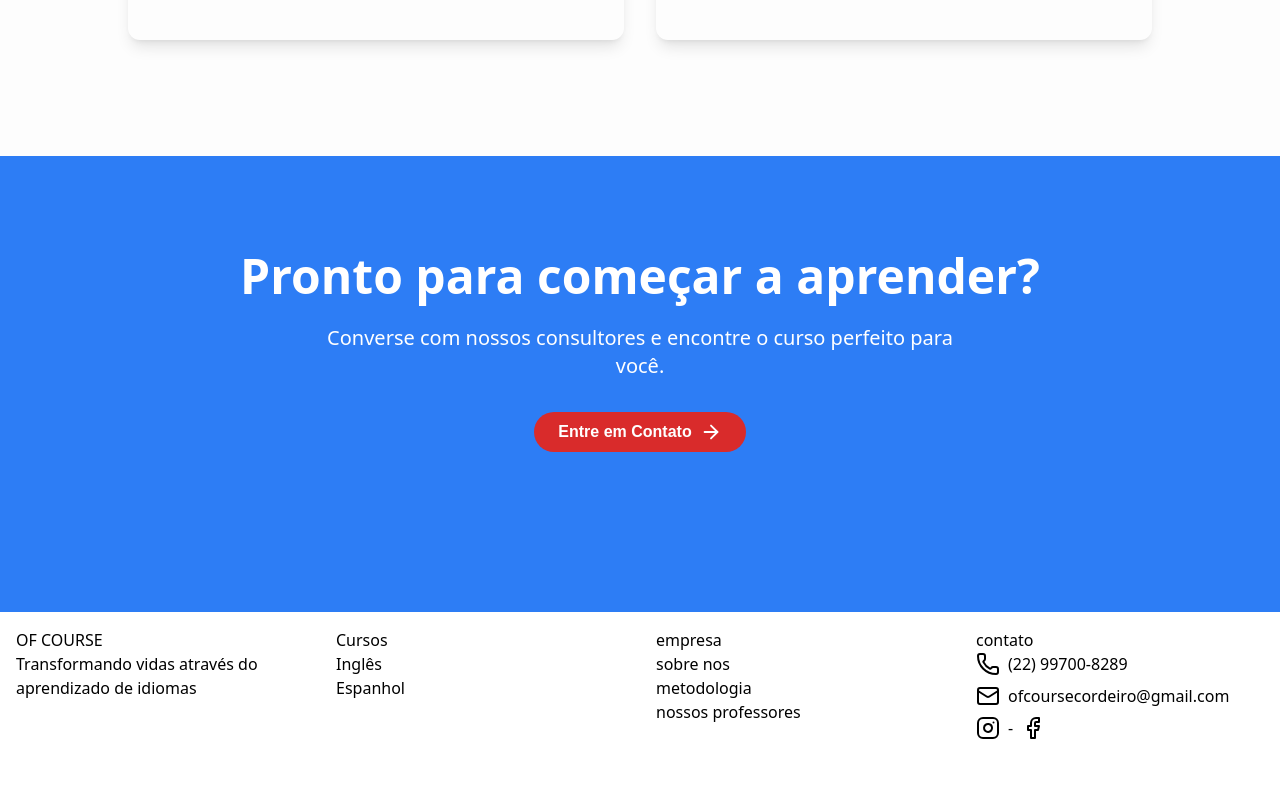
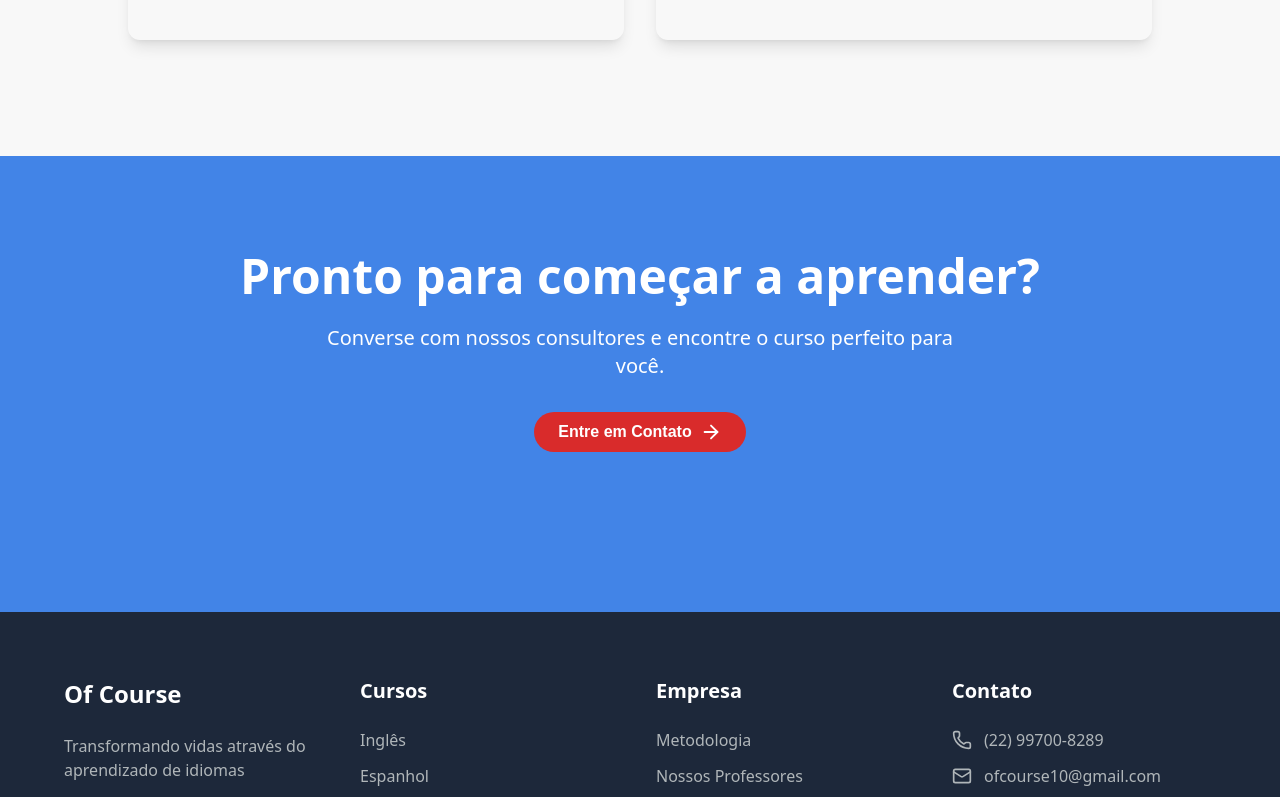
Before and after one commit to mthsimao/of-course, a React (Vite) app: page / in a window 1280 px wide. Shown: the part 2000-2797 px from the top of the page. Before the commit the page ends 2764 px from the top, so only its background shows below. Built offline with nearby package versions, Linux system fonts and the light colour scheme; a web font is replaced by a local one.

Commit message:
atualizando footer

```diff
--- a/src/components/Footer.jsx
+++ b/src/components/Footer.jsx
@@ -1,45 +1,76 @@
 import { Facebook, Instagram, Mail, Phone } from "lucide-react";
-import { Link } from "react-router-dom";
+import { useTranslation } from "react-i18next";
 
 const Footer = () => {
-  const navLinks = [
-    { title: "Inglês", path: "/english" },
-    { title: "Espanhol", path: "/spanish" },
-  ];
+  const { t } = useTranslation()
 
   return (
-    <div className="grid grid-cols-1 sm:grid-cols-2 lg:grid-cols-4">
-
+    <footer className="bg-footer-bg text-white p-12">
+      <div className=" grid grid-cols-1 sm:grid-cols-2 lg:grid-cols-4">
         <div className="footer-div">
-        <h2>OF COURSE</h2>
-        <p>Transformando vidas através do aprendizado de idiomas</p>
+          <h3 className="title">Of Course</h3>
+          <p className="text-footer-link">{t("footer.subTitle")}</p>
         </div>
 
         <div className="footer-div">
-        <h2>Cursos</h2>
-        <ul>
-          {navLinks.map((navLink) => (
-            <li key={navLink.title}>
-              <Link to={navLink.path}>{navLink.title}</Link>
-            </li>
-          ))}
+          <h3>{t("footer.courses")}</h3>
+          <ul className="space-y-3">
+            <li>{t("footer.english")}</li>
+            <li>{t("footer.spanish")}</li>
           </ul>
         </div>
 
         <div className="footer-div">
-        <h2>empresa</h2>
-        <a href="#">sobre nos</a>
-        <a href="#">metodologia</a>
-        <a href="#">nossos professores</a>
+          <h3>{t("footer.company")}</h3>
+          <ul className="space-y-3">
+            <li><a href="">{t("footer.methodology")}</a></li>
+            <li><a href="">{t("footer.ourTeachers")}</a></li>
+            <li><a href="">{t("footer.aboutUs")}</a></li>
+          </ul>
         </div>
 
         <div className="footer-div">
-        <h2>contato</h2>
-        <p className="item"><Phone /> (22) 99700-8289</p>
-        <p className="item"><Mail /> ofcoursecordeiro@gmail.com</p>
-        <p className="item"><Instagram /> - <Facebook /> </p>
+          <h3>{t("footer.contact")}</h3>
+
+          <ul className="space-y-3">
+            <li>
+              <Phone size={20} />
+              <a
+                href="https://api.whatsapp.com/send/?phone=5522997008289&text&app_absent=0"
+                target="_blank"
+              >
+                (22) 99700-8289
+              </a>
+            </li>
+            <li>
+              <Mail size={20} />
+              <span>ofcourse10@gmail.com</span>
+            </li>
+            <li className="flex flex-row items-center gap-3">
+              <a
+                href="https://www.facebook.com/ofcourseenglish"
+                target="_blank"
+              >
+                <Facebook size={20} />
+              </a>
+
+              <a
+                href="https://www.instagram.com/ofcoursecordeiro/"
+                target="_blank"
+              >
+                <Instagram size={20} />
+              </a>
+            </li>
+          </ul>
         </div>
       </div>
+
+      <div className="mt-6">
+        <div className="border-t border-footer-link/40 pt-8 text-center text-footer-link/80">
+          <p>&copy; 2025 Of Course. {t("footer.allRightsReserved")}</p>
+        </div>
+      </div>
+    </footer>
   );
 };
 
--- a/src/i18n/locales/en.json
+++ b/src/i18n/locales/en.json
@@ -55,5 +55,17 @@
     "title": "Ready to start learning?",
     "subTitle": "Talk with our advisors and find the perfect course for you.",
     "button": "Contact Us"
+  },
+  "footer": {
+    "subTitle": "Transforming lives through language learning",
+    "courses": "Courses",
+    "english": "English",
+    "spanish": "Spanish",
+    "company": "Company",
+    "methodology": "Methodology",
+    "ourTeachers": "Our Teachers",
+    "aboutUs": "About Us",
+    "contact": "Contact",
+    "allRightsReserved": "All rights reserved."
   }
 }
--- a/src/i18n/locales/es.json
+++ b/src/i18n/locales/es.json
@@ -54,5 +54,17 @@
     "title": "¿Listo para empezar a aprender?",
     "subTitle": "Habla con nuestros asesores y encuentra el curso perfecto para ti.",
     "button": "Contáctanos"
+  },
+  "footer": {
+    "subTitle": "Transformando vidas a través del aprendizaje de idiomas",
+    "courses": "Cursos",
+    "english": "Inglés",
+    "spanish": "Español",
+    "company": "Compañía",
+    "methodology": "Metodología",
+    "ourTeachers": "Nuestros maestros",
+    "aboutUs": "Sobre nosotros",
+    "contact": "Contacto",
+    "allRightsReserved": "Reservados todos los derechos."
   }
 }
--- a/src/i18n/locales/pt.json
+++ b/src/i18n/locales/pt.json
@@ -55,5 +55,17 @@
     "title": "Pronto para começar a aprender?",
     "subTitle": "Converse com nossos consultores e encontre o curso perfeito para você.",
     "button": "Entre em Contato"
+  },
+  "footer": {
+    "subTitle": "Transformando vidas através do aprendizado de idiomas",
+    "courses": "Cursos",
+    "english": "Inglês",
+    "spanish": "Espanhol",
+    "company": "Empresa",
+    "methodology": "Metodologia",
+    "ourTeachers": "Nossos Professores",
+    "aboutUs": "Sobre nós",
+    "contact": "Contato",
+    "allRightsReserved": "Todos os direitos reservados."
   }
 }
--- a/src/index.css
+++ b/src/index.css
@@ -12,9 +12,11 @@
     --secondary: #ea3333;
     --foreground: #eeeeee; */
 
-  --color-section-bg: #fdfdfd;
+  --color-section-bg: #f8f8f8;
+  --color-footer-bg: #1D283A;
+  --color-footer-link: #b0b6b9;
 
-  --color-primary: rgb(45, 125, 245);
+  --color-primary: rgb(66, 132, 231);
   --color-primary-foreground: rgb(0 0% 100%);
 
   --color-secondary: rgb(217, 43, 43);
@@ -39,13 +41,38 @@
     flex-direction: column;
     justify-content: start;
     align-items: start;
+    gap: .4rem;
     padding: 1rem;
   }
 
   .footer-div .item {
     display: flex;
     align-items: center;
+    gap: 2rem;
     margin-bottom: 0.5rem;
     gap: 0.5rem;
   }
+
+  .footer-div h3 {
+    font-size: 1.25rem;
+    font-weight: 600;
+    margin-bottom: 1rem;
+  }
+
+  .footer-div .title {
+    font-size: 1.5rem;
+    font-weight: 700;
+  }
+
+  .footer-div p, li {
+    font-size: 1rem;
+    color: var(--color-footer-link);
+  }
+
+  .footer-div ul li {
+    display: flex;
+    flex-direction: row;
+    gap: 12px;
+    align-items: center;
+  }
 }
```
Lines whose indentation alone changed are shown as unchanged.
